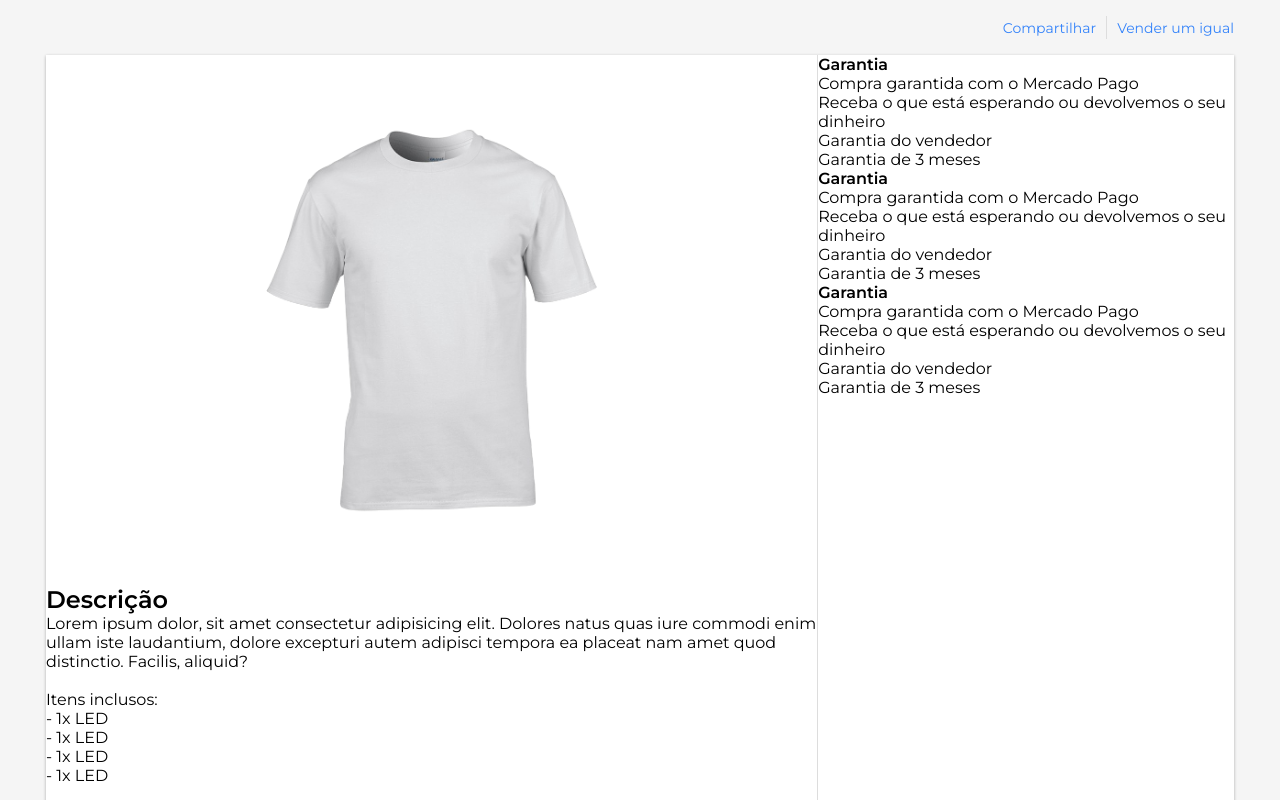
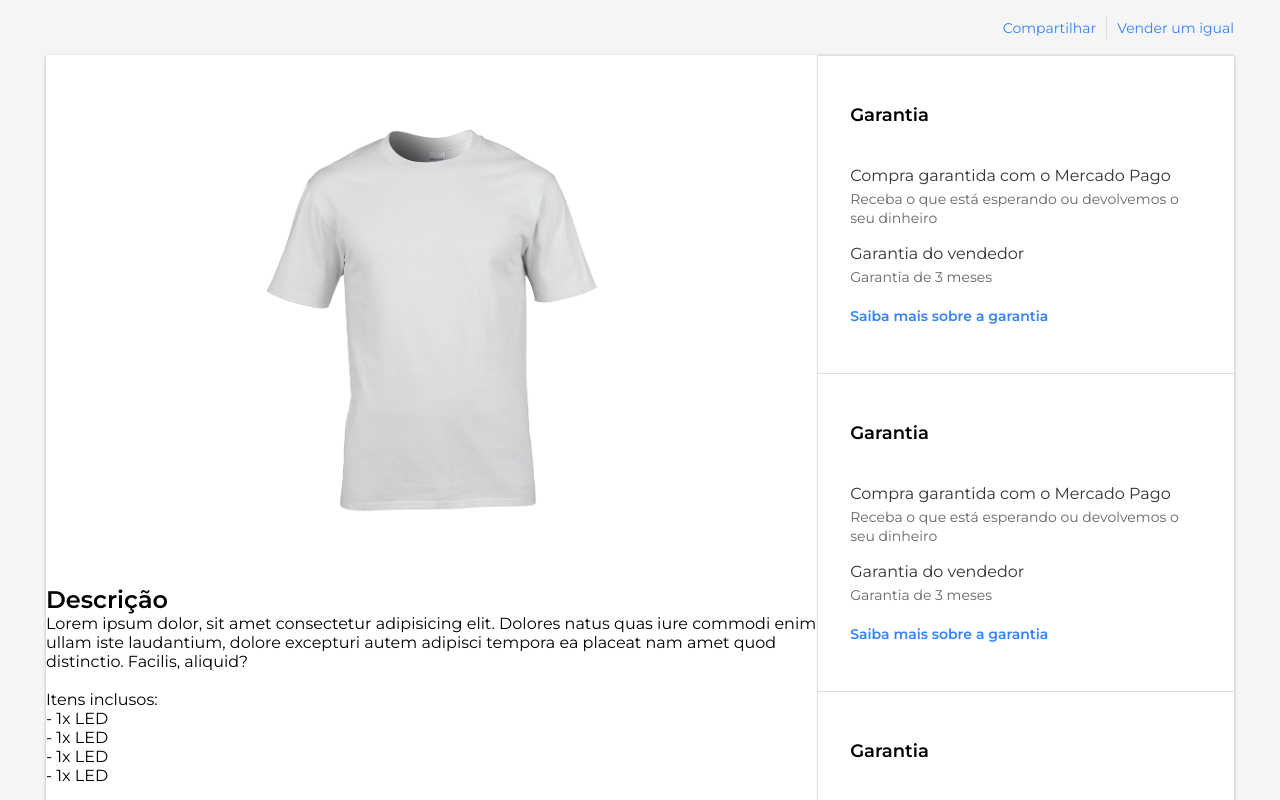
Before and after one commit to the-one-who-knoccks/UI-Clone-MercadoLivre, a React (Create React App) app: page / in a window 1280 px wide. Shown: the top 800 px of the page. Built offline with nearby package versions, Linux system fonts and the light colour scheme; the HTML template or start-up script is replaced by a standard one.

Commit message:
:sparkles: Editing components

```diff
--- a/src/components/Product/index.tsx
+++ b/src/components/Product/index.tsx
@@ -48,6 +48,8 @@
         <p className="description">Garantia de 3 meses</p>
       </span>
     </div>
+
+    <a href="/">Saiba mais sobre a garantia</a>
   </Section>
 )
 
--- a/src/components/Product/styles.ts
+++ b/src/components/Product/styles.ts
@@ -52,7 +52,42 @@
 `;
 
 export const Section = styled.div`
+  border-top: 1px solid var(--color-border);
+  padding: 48px 32px;
+  display: flex;
+  flex-direction: column;
 
+  > h4 {
+    font-size: 18px;
+    margin-bottom: 40px;
+  }
+
+  > div {
+    display: flex;
+    flex-direction: column;
+
+    > span + span {
+      margin-top: 16px;
+    }
+
+    .title {
+      font-size: 16px;
+      color: var(--color-black);
+    }
+    .description {
+      margin-top: 5px;
+      font-size: 14px;
+      color: var(--color-gray);
+      line-height: 19px;
+    }
+  }
+  > a {
+    margin-top: 20px;
+    font-size: 14px;
+    font-weight: 600;
+    color: var(--color-blue);
+    text-decoration: none;
+  }
 `;
 
 export const Description = styled.div`
```
